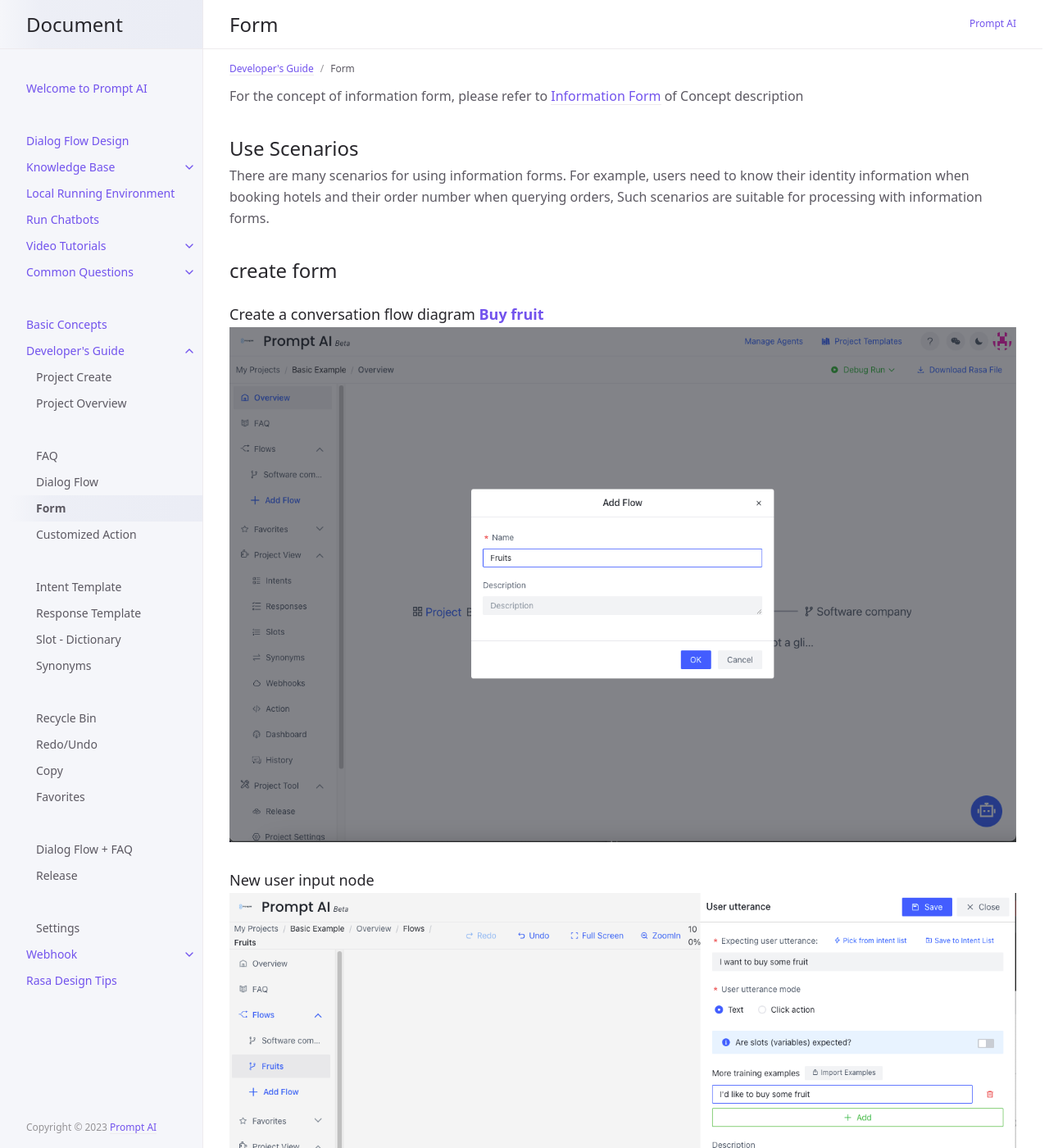
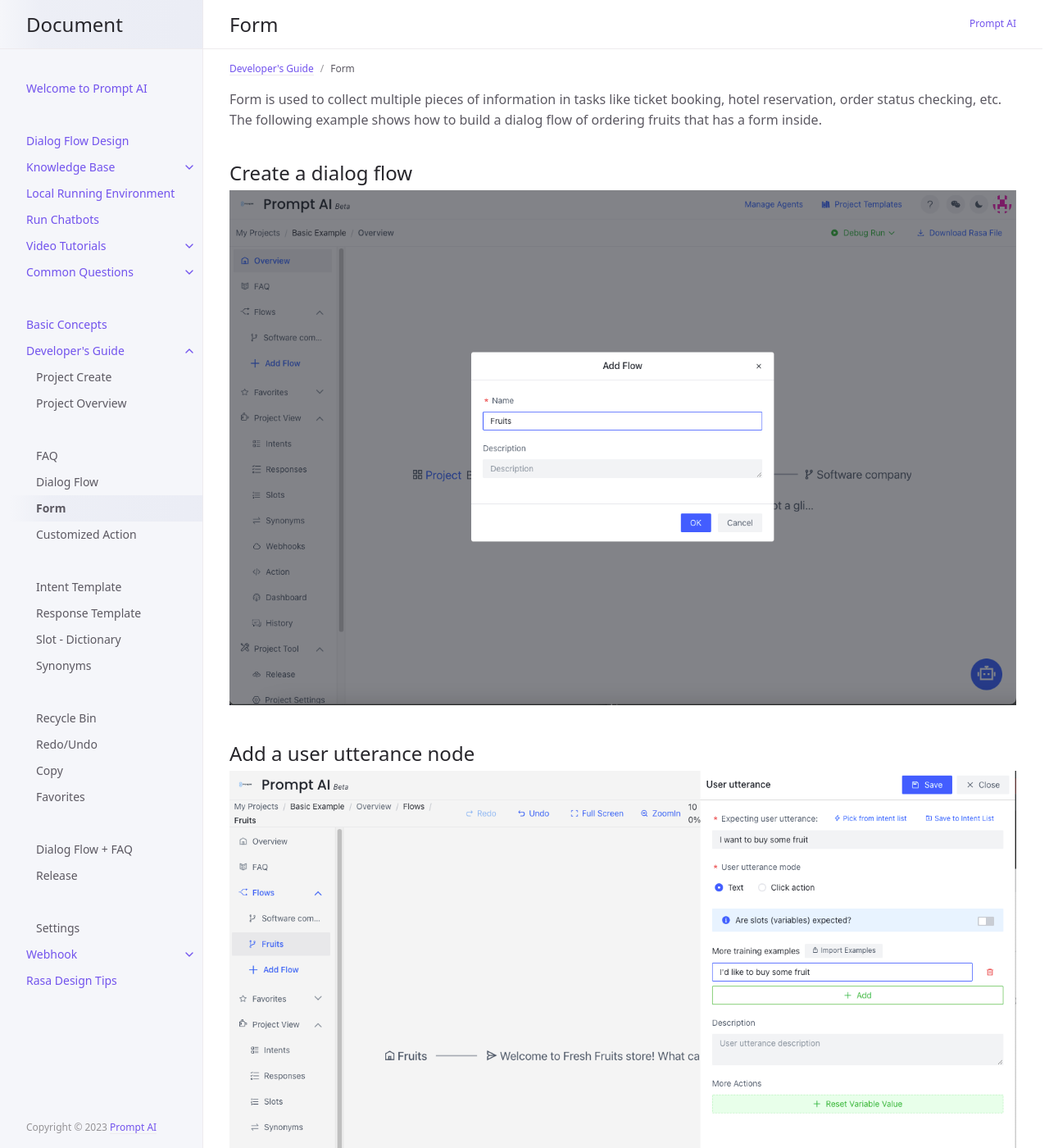
Before and after one commit to PromptAI/promptdialog, a Jekyll site: the page built from docs/tutorial/form.md, in a window 1280 px wide and 1400 px high. Shown: the whole window at 82% size. Built offline with Jekyll 4.4.1, drawn with Linux system fonts in a browser that asks for light colours; some of the changed text lies outside the part shown.

Commit message:
Update form.md

```diff
--- a/docs/tutorial/form.md
+++ b/docs/tutorial/form.md
@@ -5,27 +5,19 @@ parent: Developer's Guide
 nav_order: 5
 ---
 
-# Concept description
-{: .no_toc .header }
-For the concept of information form, please refer to [Information Form](/docs/appendix/appendix/#form) of Concept description
+Form is used to collect multiple pieces of information in tasks like ticket booking, hotel reservation, order status checking, etc.  The following example shows how to build a dialog flow of ordering fruits that has a form inside.
 
-## Use Scenarios
-
-There are many scenarios for using information forms. For example, users need to know their identity information when booking hotels and their order number when querying orders,
-Such scenarios are suitable for processing with information forms.
-
-## create form
-
-### Create a conversation flow diagram **Buy fruit**
+## Create a dialog flow
    ![01-form](/assets/images/tutorial/form/01-form.png)
 
-### New user input node
+## Add a user utterance node
    ![02-form](/assets/images/tutorial/form/02-form.png)
 
-### Create an Information Collection (Form) node
+## Add a form (Information Collection) node
   ![03-form](/assets/images/tutorial/form/03-form.png)
   ![04-form](/assets/images/tutorial/form/04-form.png)
-### Improve information list (Slots)
+
+## Add slots
   1. Collect fruit type
     <br/>
     Click **Information Collection List (Slots)** Add **Information Collection Item** Node (a variable node and a machine query node will be added by default), as shown in the figure
@@ -54,11 +46,11 @@ Such scenarios are suitable for processing with information forms.
      Continue to add the machine reply node and the interrupt collection node in order to handle user exit more friendly, as shown in the figure
      ![11-form](/assets/images/tutorial/form/11-form.png)
 
-### Complete collection succeeded
+## Complete collection succeeded
   <br/>After successful collection, we will confirm the collected information with the user. After the successful collection node, we will add a machine reply, confirm the order information with the user
 ![12-form](/assets/images/tutorial/form/12-form.png)
 
-### The complete flow diagram is as follows:
+## The complete flow diagram is as follows:
   ![16-form](/assets/images/tutorial/form/16-form.png)
   ![17-form](/assets/images/tutorial/form/17-form.png)
   ![18-form](/assets/images/tutorial/form/18-form.png)
```
